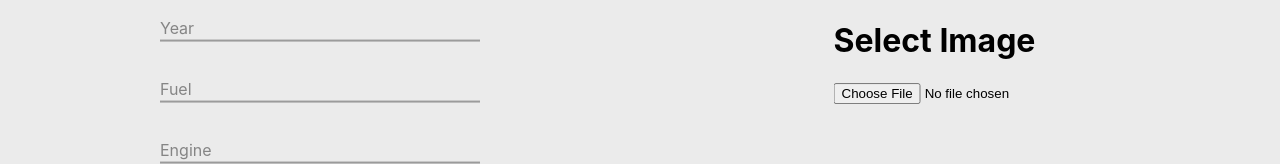
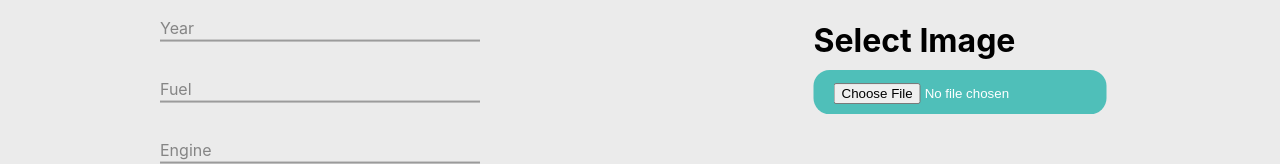
Before and after one commit to JoaoantonioViegas/StandForU, a React (Create React App) app in the folder standforu/: page /Sell-car in a window 1280 px wide. Shown: the part 450-614 px from the top of the page. Built offline with nearby package versions, Linux system fonts and the light colour scheme; a web font is replaced by a local one.

Commit message:
rezise seel car

```diff
--- a/standforu/src/components/pages/SellCar.js
+++ b/standforu/src/components/pages/SellCar.js
@@ -10,7 +10,7 @@ class SellCar extends Component {
     };
 
    // if we are using arrow function binding in not required
-   //  this.onImageChange = this.onImageChange.bind(this);
+    this.onImageChange = this.onImageChange.bind(this);
   }
 
   onImageChange = event => {
@@ -61,9 +61,11 @@ class SellCar extends Component {
 
             <div id="split_right">
                 <div class="centered">
-                  <img src={this.state.image} />
+                  <div className="div-upload">
+                    <img className="upload-image" src={this.state.image} />
+                  </div>
                   <h1>Select Image</h1>
-                  <input type="file" name="myImage" onChange={this.onImageChange} />
+                  <label className="labelfile"><input type="file" name="myImage" onChange={this.onImageChange} /></label>
                 </div>
             </div>
 
--- a/standforu/src/components/pages/Sellcar.css
+++ b/standforu/src/components/pages/Sellcar.css
@@ -5,20 +5,18 @@
     margin-top: 10px;
     width: 50%;
 }
-.insertphoto{
+input[type=file]{
+
+}
+.labelfile{
+    width: 100%;
+    padding: 12px 20px;
+    margin: 8px 0;
+    box-sizing: border-box;
+    border: none;
     background-color: #4FBFB9;
     color: white;
-    padding: 15px 32px;
-    text-align: center;
-    text-decoration: none;
-    display: inline-block;
-    font-size: 16px;
-    margin: 4px 2px;
-    cursor: pointer;
-    -webkit-transition-duration: 0.4s; /* Safari */
-    transition-duration: 0.4s;
-    border: none;
-    border-radius: 1vh;
+    border-radius: 2vh;
 }
 /* ------------------------------DIVIDE 1 */
 .form__field1 {
@@ -387,3 +385,15 @@
     transform: translate(-50%, -50%);
     text-align: left;
 }
+
+.div-upload{
+    width: 75%;
+}
+
+.upload-image{
+    width: 100%;
+    align-self:flex-center;
+    object-fit: cover;
+    border-radius: 20px;
+    box-shadow: 4px 4px 8px rgba(0, 0, 0, 0.411);
+}
```
